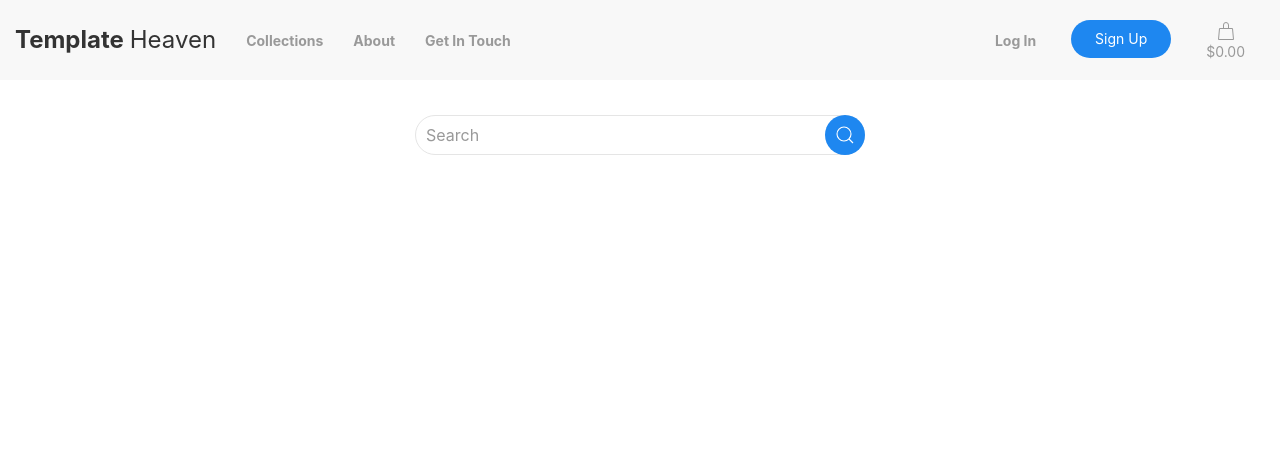
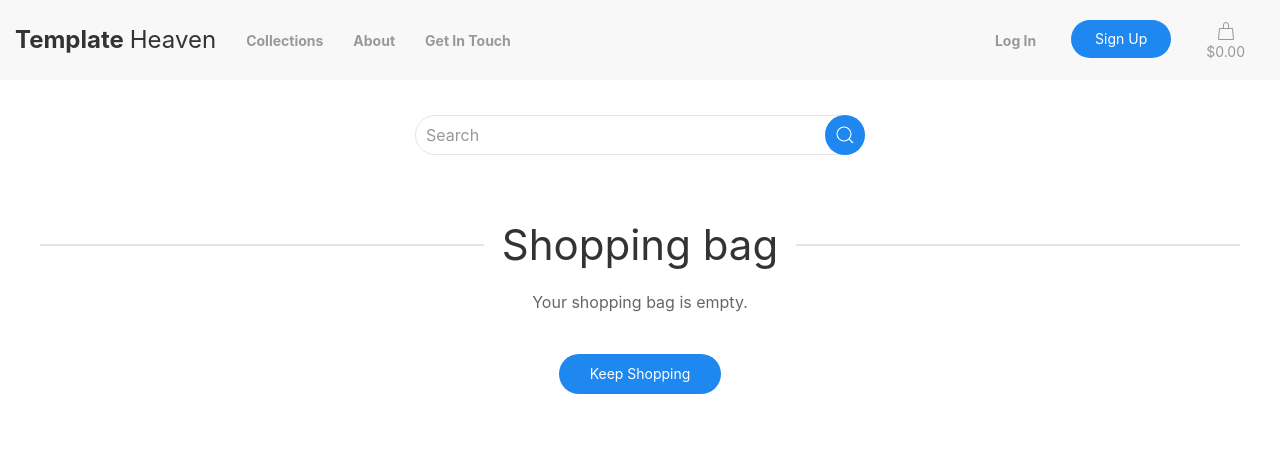
Before and after one commit to theodorCodes/ci-django-shop-ms4, a Django app: page /bag/ in a window 1280 px wide. Shown: the top 460 px of the page. Run offline with Django 3.2, Linux system fonts and the light colour scheme; some libraries are stand-ins or nearby versions.

Commit message:
Added bag template with default shopping template

```diff
--- a/bag/templates/bag/bag.html
+++ b/bag/templates/bag/bag.html
@@ -1,7 +1,27 @@
 {% extends "base.html" %}
 {% load static %}
 
-
 {% block content %}
 
+<div class="uk-container uk-container-medium">
+
+  {% if bag_items %}
+    <!-- Shopping bag items -->
+  {% else %}
+    <!-- Default - empty shopping cart -->
+    <h1 class="uk-heading-line uk-text-center">
+      <span>Shopping bag</span>
+    </h1>
+    <div class="uk-flex uk-flex-center">
+      <div>Your shopping bag is empty.</div>
+    </div>
+    <div class="uk-flex uk-flex-center uk-margin-medium-top">
+      <a href="{% url 'products' %}" class="uk-button uk-button-primary uk-text-capitalize uk-border-pill">
+        Keep Shopping
+      </a>
+    </div>
+  {% endif %}
+
+</div>
+
 {% endblock %}
--- a/home/templates/home/index.html
+++ b/home/templates/home/index.html
@@ -4,7 +4,6 @@
 {% block content %}
 <div class="uk-container">
   <div class="uk-article">
-    <!-- <div class="col-7 col-md-6 my-auto"> -->
     <h1 class="uk-article-title">
       Discover the latest illustrations<br>
       or shop for artwork
@@ -18,5 +17,4 @@
     </div>
   </div>
 </div>
-</div>
 {% endblock %}
```
Lines whose indentation alone changed are shown as unchanged.
